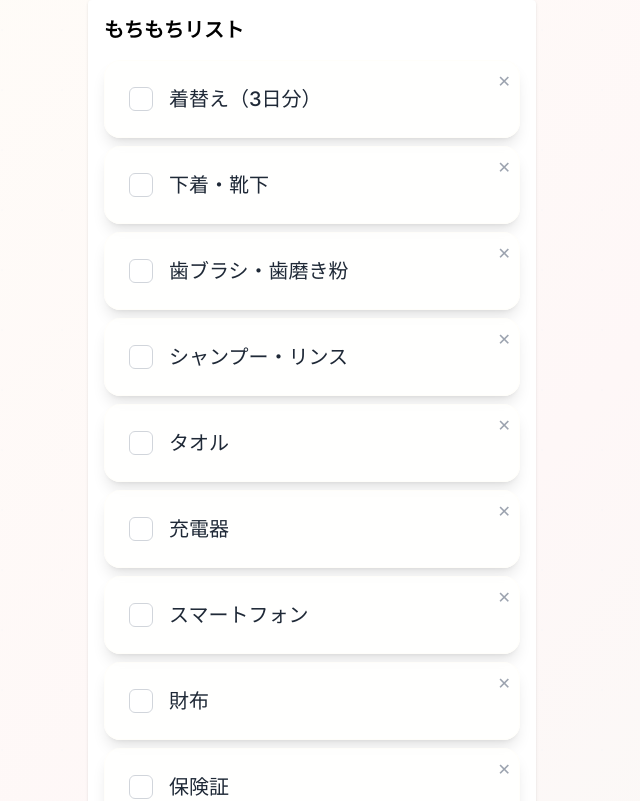
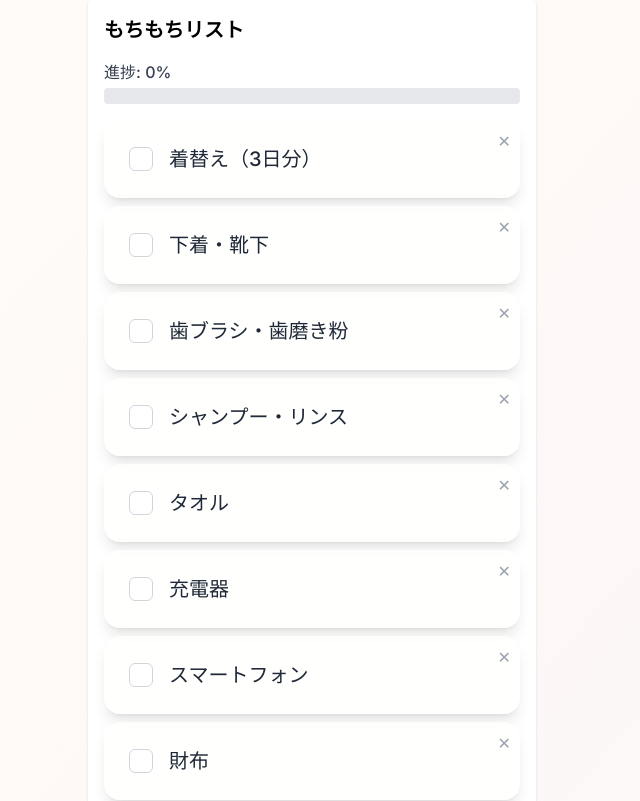
Before and after one commit to otagao/mochi-mochi-list-ver2, a Next.js app: page / in a window 1280 px wide. Shown: the top 801 px of the page, without its empty margins (328-968 px from the left). Built offline with nearby package versions, Linux system fonts and the light colour scheme.

Commit message:
ページ上部にパーセンテージ表記を追加

```diff
--- a/src/components/Checklist.tsx
+++ b/src/components/Checklist.tsx
@@ -4,11 +4,13 @@ import { useState } from "react"
 import ChecklistItem from "./ChecklistItem"
 import ChecklistInput from "./ChecklistInput"
 import ChecklistDropzone from "./ChecklistDropzone"
+import Percent from "./percent"
 import { initialItems, Item } from "./items"
 
 export default function Checklist() {
   const [items, setItems] = useState<Item[]>(initialItems)
 
+  // チェックボックスのON/OFF
   const toggleItem = (id: string) => {
     setItems(prev =>
       prev.map(item =>
@@ -17,10 +19,12 @@ export default function Checklist() {
     )
   }
 
+  // 削除
   const deleteItem = (id: string) => {
     setItems(prev => prev.filter(item => item.id !== id))
   }
 
+  // 追加
   const addItem = (text: string) => {
     setItems(prev => [
       ...prev,
@@ -30,8 +34,13 @@ export default function Checklist() {
 
   return (
     <div className="max-w-md mx-auto p-4 bg-white rounded shadow">
+      {/* タイトル */}
       <h1 className="text-xl font-bold mb-4">もちもちリスト</h1>
 
+      {/* ✅ 進捗バー */}
+      <Percent items={items} />
+
+      {/* チェックリスト */}
       <ul className="space-y-2">
         {items.map(item => (
           <ChecklistItem
--- /dev/null
+++ b/src/components/percent.tsx
@@ -0,0 +1,24 @@
+"use client"
+
+import { Item } from "./items"
+
+type Props = {
+  items: Item[]
+}
+
+export default function Percent({ items }: Props) {
+  const completedCount = items.filter(item => item.isChecked).length
+  const progress = items.length > 0 ? Math.round((completedCount / items.length) * 100) : 0
+
+  return (
+    <div className="mb-4">
+      <p className="mb-1 text-gray-700 font-medium">進捗: {progress}%</p>
+      <div className="w-full h-4 bg-gray-200 rounded">
+        <div
+          className="h-4 bg-green-400 rounded transition-all duration-300"
+          style={{ width: `${progress}%` }}
+        />
+      </div>
+    </div>
+  )
+}
```
Also changed, not shown: 1 other file (tests, documents, lock files or other folders).
